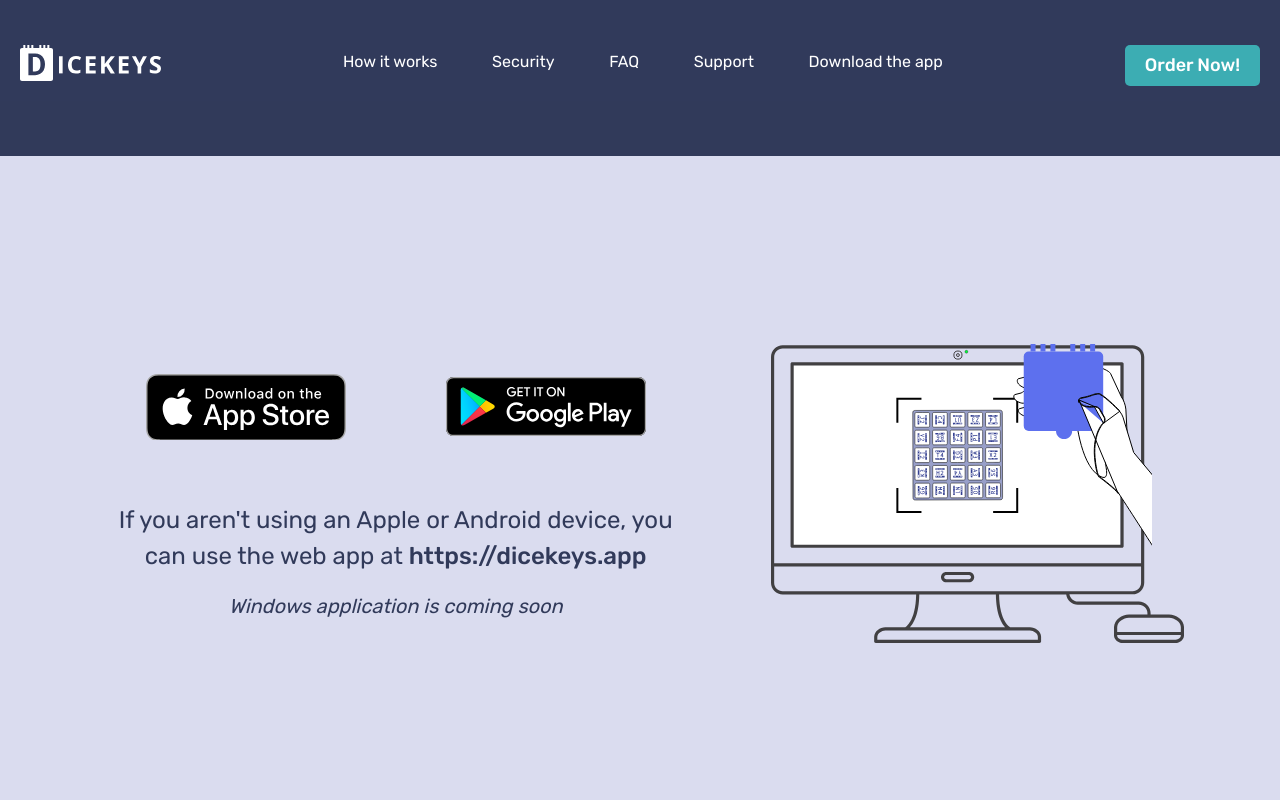
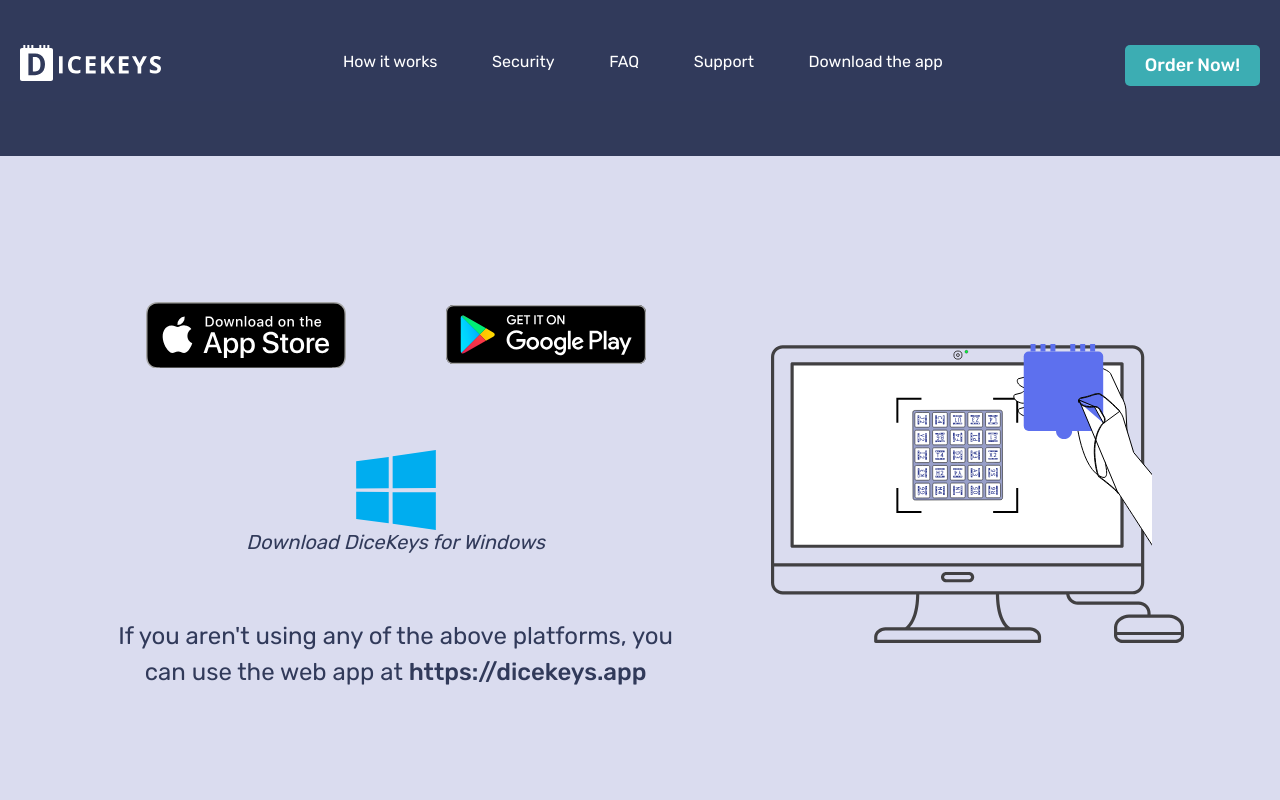
Before and after one commit to dicekeys/dicekeys.com, a website: page dist/download/index.html in a window 1280 px wide. Shown: the top 800 px of the page. Drawn offline with Linux system fonts and the light colour scheme.

Commit message:
add windows app (v0.0.2)

```diff
--- a/dist/download/index.html
+++ b/dist/download/index.html
@@ -195,11 +195,15 @@
                             </svg>
                         </a>
                     </div>
-                    <div class="download__description-devices-note">
-                        If you aren't using an Apple or Android device, you can use the web app at <a href="https://dicekeys.app">https://dicekeys.app</a>
+                    <div class="download__description-windows-app-note">
+                        <a style="display: flex; flex-direction: column; align-items: center;"
+                            href="https://github.com/dicekeys/dicekeys-app-typescript/releases/download/v0.0.2/DiceKeys.Setup.0.0.2.exe">
+                            <svg width="calc(min(10vh,10vw))" height="calc(min(10vh,10vw))" viewBox="-0.5 0 257 257" xmlns="http://www.w3.org/2000/svg" preserveAspectRatio="xMidYMid"><path d="M0 36.357L104.62 22.11l.045 100.914-104.57.595L0 36.358zm104.57 98.293l.08 101.002L.081 221.275l-.006-87.302 104.494.677zm12.682-114.405L255.968 0v121.74l-138.716 1.1V20.246zM256 135.6l-.033 121.191-138.716-19.578-.194-101.84L256 135.6z" fill="#00ADEF"/></svg>
+                            Download DiceKeys for Windows
+                        </a>
                     </div>
-                    <div class="download__description-windows-app-note">
-                        Windows application is coming soon
+                    <div class="download__description-devices-note" style="margin-top: 4rem;">
+                        If you aren't using any of the above platforms, you can use the web app at <a href="https://dicekeys.app">https://dicekeys.app</a>
                     </div>
                 </div>
                 <div class="download__img">
```
